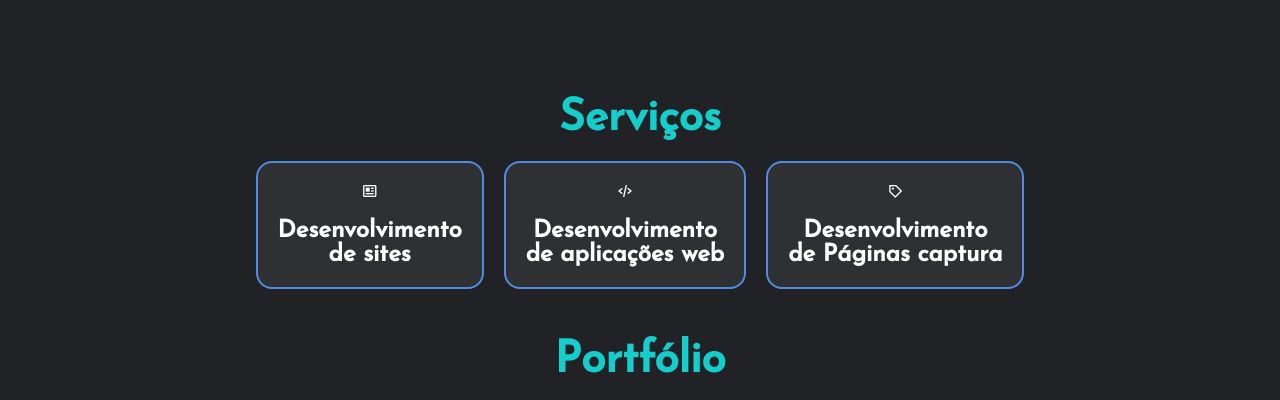
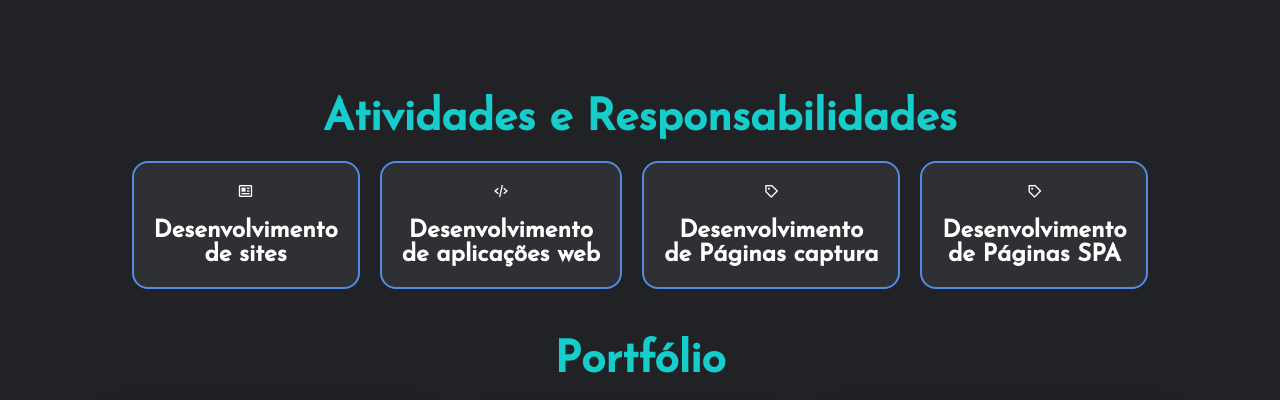
Before and after one commit to Viniciusgithu/portfolio, a plain HTML site: page index.html in a window 1280 px wide. Shown: the part 1441-1841 px from the top of the page. Drawn offline with nearby package versions, Linux system fonts and the light colour scheme.

Commit message:
update night

```diff
--- a/index.html
+++ b/index.html
@@ -57,7 +57,7 @@
   </section>
 
   <section class="service">
-    <h1>Serviços</h1>
+    <h1>Atividades e Responsabilidades</h1>
     <div class="services-container">
       <div class="service-card">
         <i class='bx bx-news'></i>
@@ -72,6 +72,11 @@
       <div class="service-card">
         <i class='bx bx-purchase-tag'></i>
         <h2>Desenvolvimento <br> de Páginas captura</h2>
+      </div>
+
+      <div class="service-card">
+        <i class='bx bx-purchase-tag'></i>
+        <h2>Desenvolvimento <br> de Páginas SPA</h2>
       </div>
     </div>
 
```
